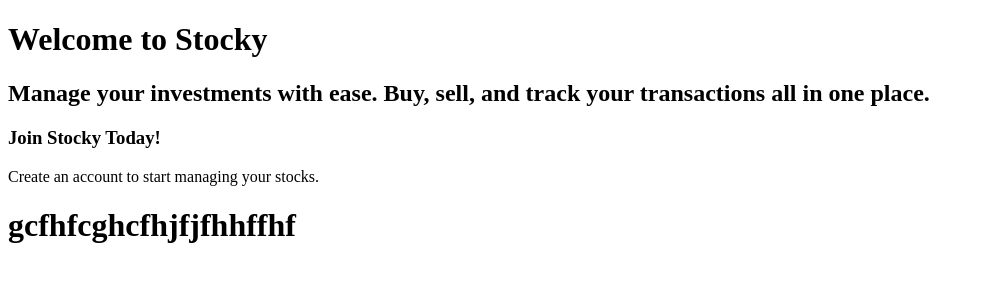
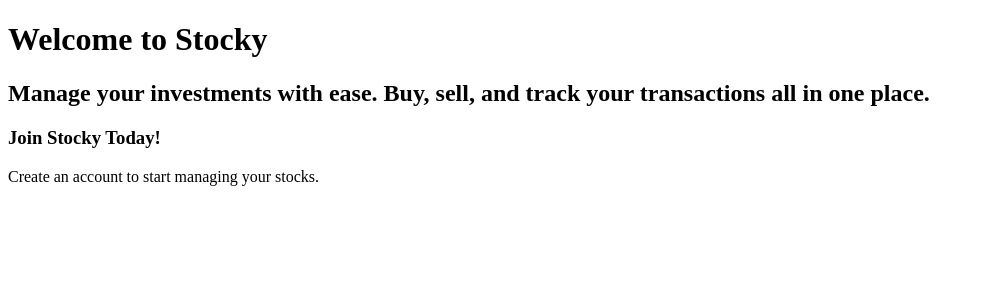
Before and after one commit to EricY10/Stocks_Website, a Flask app: template Stocky/flask_auth_app/project/templates/index.html in a window 1280 px wide. Shown: the part 26-326 px from the top of the page, without its empty margins (0-984 px from the left). Run offline with Flask 3, Linux system fonts and the light colour scheme; the template is opened without the code that fills it, so the values that code supplies are empty.

Commit message:
Test...Updated index.html
Removed words

```diff
--- a/Stocky/flask_auth_app/project/templates/index.html
+++ b/Stocky/flask_auth_app/project/templates/index.html
@@ -49,4 +49,3 @@
         {% endif %}
     </div>
 </body>
-</html><h1>gcfhfcghcfhjfjfhhffhf</h1>
```
